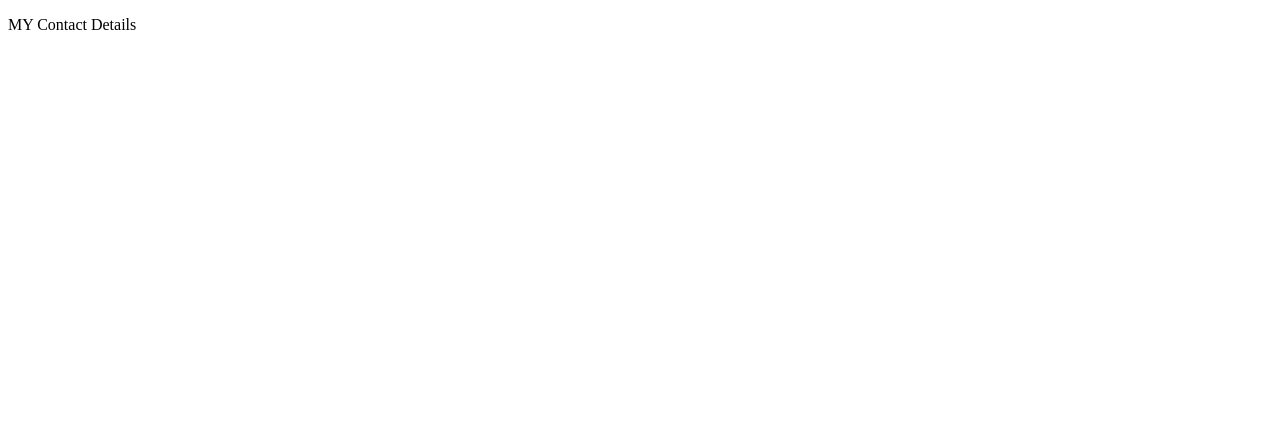
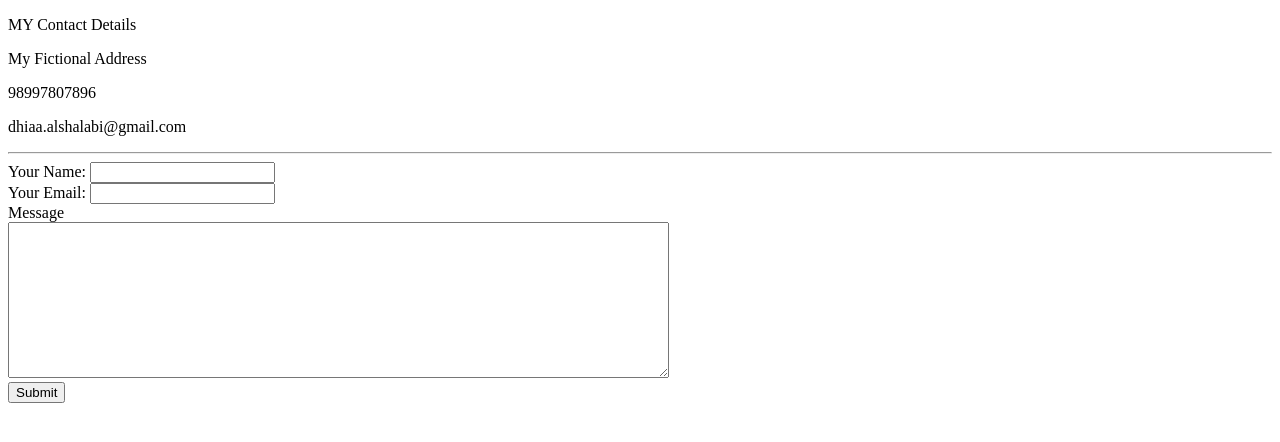
Before and after one commit to dhiaaalshalabi/web-development-bootcamp, a plain HTML site: page HTML - Personal Site/contact-me.html in a window 1280 px wide. Drawn offline with Linux system fonts and the light colour scheme.

Commit message:
Added contact me form.

```diff
--- a/HTML - Personal Site/contact-me.html
+++ b/HTML - Personal Site/contact-me.html
@@ -10,6 +10,19 @@
 
 <body>
     <p>MY Contact Details</p>
+    <p>My Fictional Address</p>
+    <p>98997807896</p>
+    <p>dhiaa.alshalabi@gmail.com</p>
+    <hr>
+    <form action="mailto:info@gmail.com" method="post" enctype="text/plain">
+        <label for="name">Your Name:</label>
+        <input id="name" type="text" name="name"><br>
+        <label for="email">Your Email:</label>
+        <input id="email" type="email" name="email"><br>
+        <label for="message">Message</label><br>
+        <textarea name="message" id="message" cols="80" rows="10"></textarea><br>
+        <input type="submit" name="submit">
+    </form>
 </body>
 
 </html>
```
